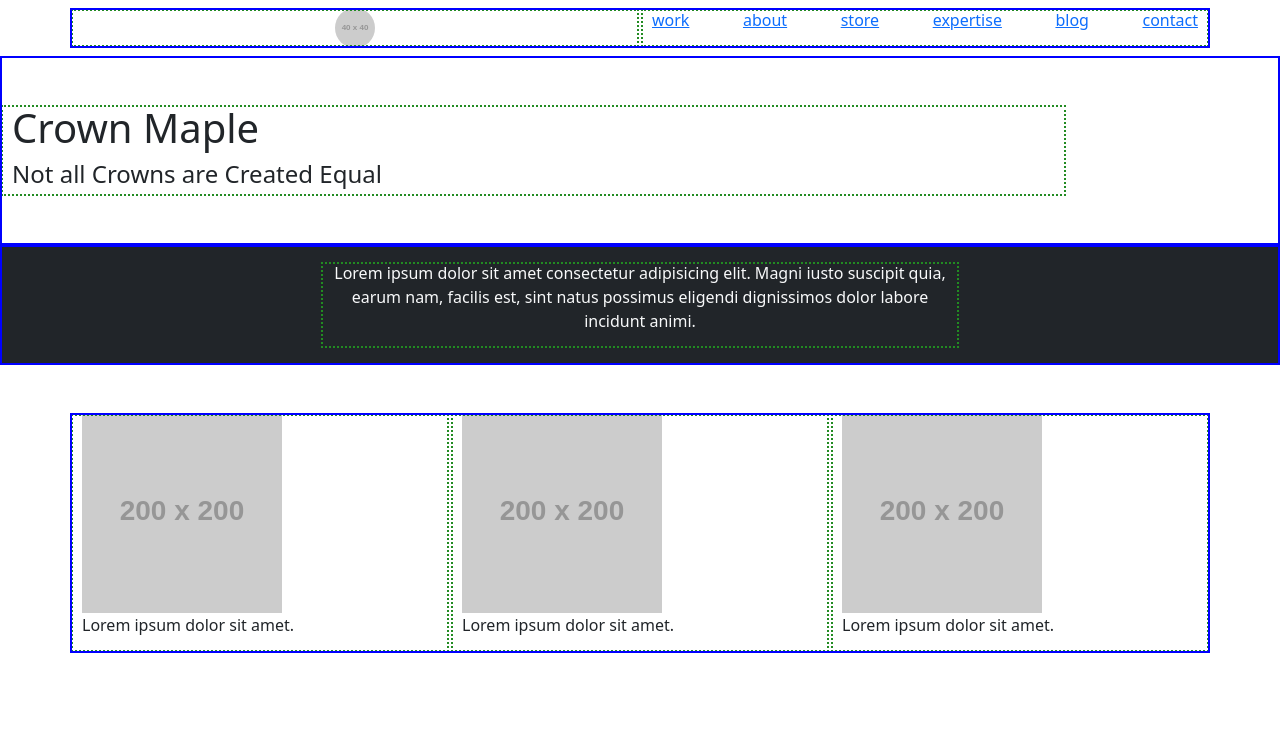
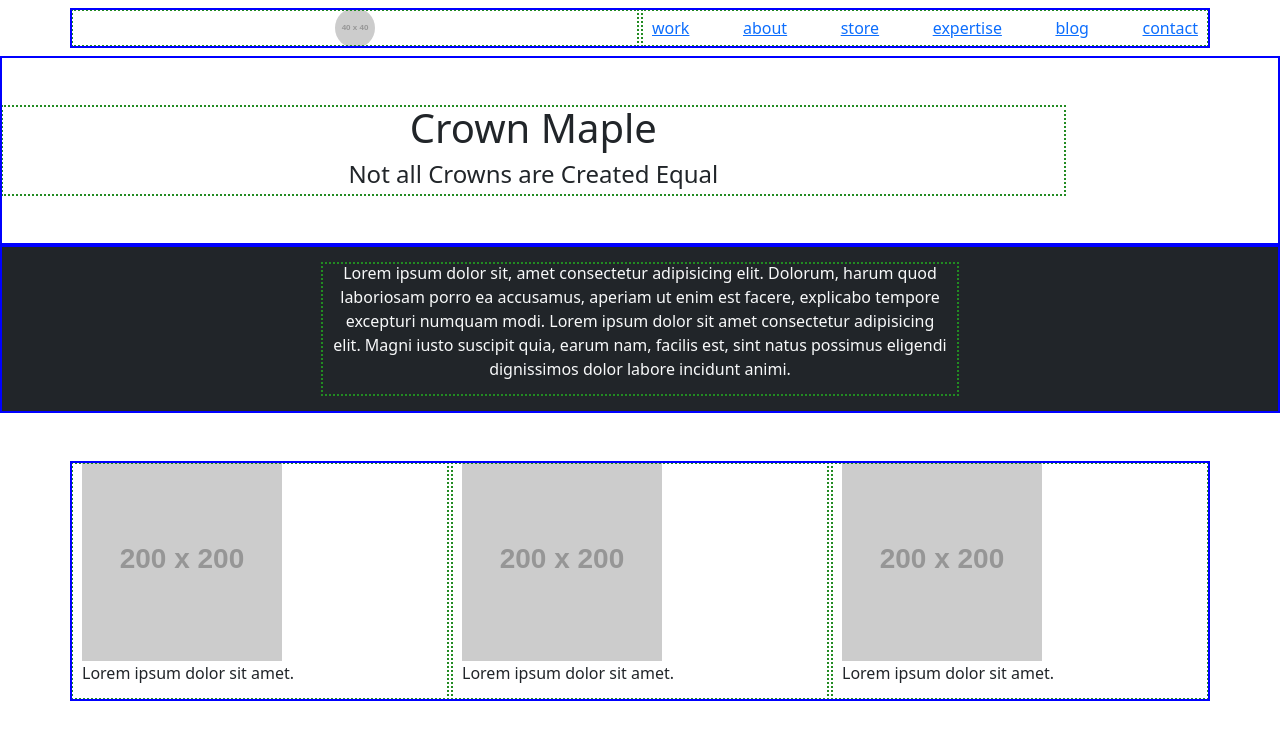
Before and after one commit to ThomF/codeworkswinter, a plain HTML site: page day3/lab/index.html in a window 1280 px wide. Drawn offline with nearby package versions, Linux system fonts and the light colour scheme; placeholder pictures from the web are drawn by us.

Commit message:
commit text centered all counts

```diff
--- a/day3/lab/index.html
+++ b/day3/lab/index.html
@@ -44,7 +44,7 @@
         <div class="col-6 text-center">
           <img class="hero-logo" src="https://via.placeholder.com/40" alt="">
         </div>
-        <div class="col-6 d-flex flex-row justify-content-between ">
+        <div class="col-6 d-flex flex-row justify-content-between align-items-center">
             <a href="">work</a>
             <a href="">about</a>
             <a href="">store</a>
@@ -56,13 +56,13 @@
       </div>
 
     </header>
-
+<!--NOTE main section with title and image-->
     <main>
       <div class="container-fluid">
         <div class="row hero">
           <div class="col-10 mb-5 mt-5 ">
-            <h1>Crown Maple</h1>
-            <h4>Not all Crowns are Created Equal</h4>
+            <h1 class="text-center">Crown Maple</h1>
+            <h4 class="text-center">Not all Crowns are Created Equal</h4>
           </div>
           <div class="col-6"></div>
         </div>
@@ -71,7 +71,7 @@
       <div class="container-fluid bg-dark text-light">
         <div class="row justify-content-center">
           <div class="col-lg-6 mt-3 mb-3">
-            <p class="text-center">Lorem ipsum dolor sit amet consectetur adipisicing elit. Magni iusto suscipit quia, earum nam, facilis est, sint natus possimus eligendi dignissimos dolor labore incidunt animi.</p>
+            <p class="text-center">Lorem ipsum dolor sit, amet consectetur adipisicing elit. Dolorum, harum quod laboriosam porro ea accusamus, aperiam ut enim est facere, explicabo tempore excepturi numquam modi. Lorem ipsum dolor sit amet consectetur adipisicing elit. Magni iusto suscipit quia, earum nam, facilis est, sint natus possimus eligendi dignissimos dolor labore incidunt animi.</p>
           </div>
         </div>
       </div>
```
